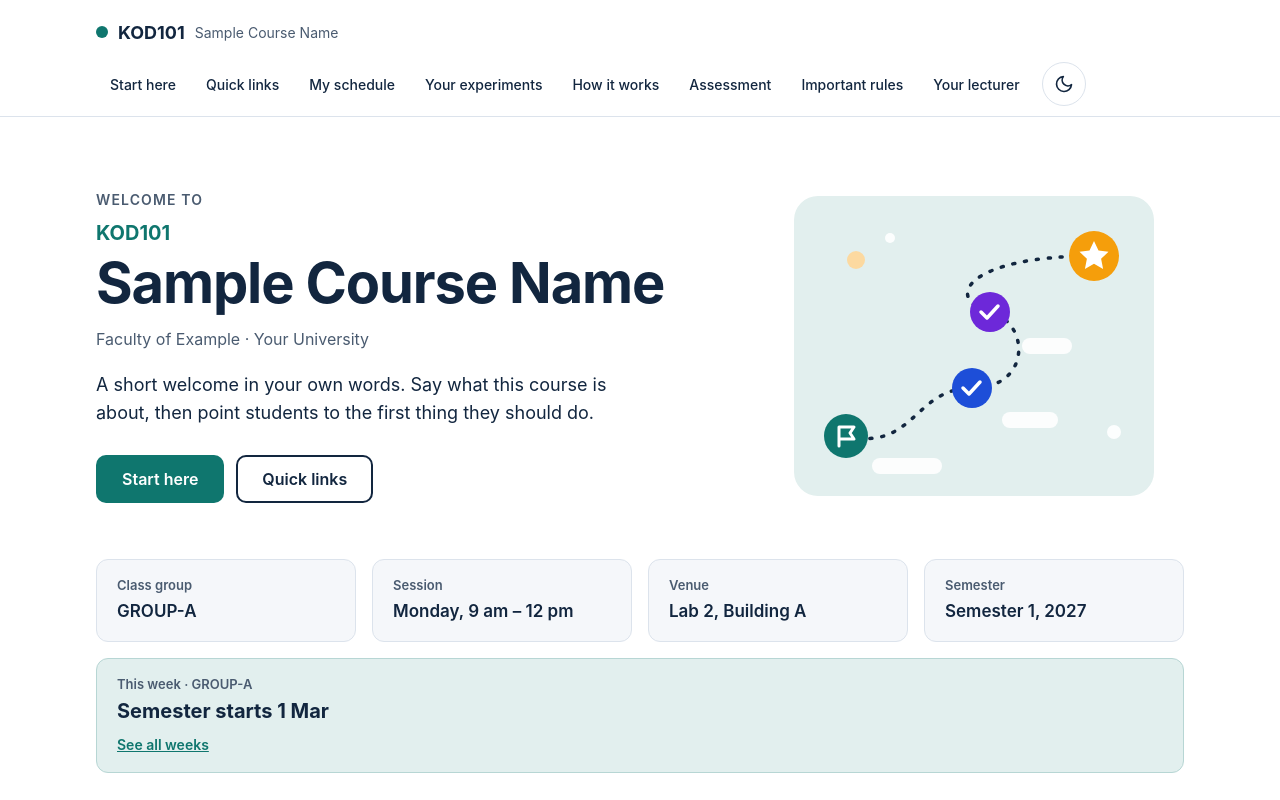
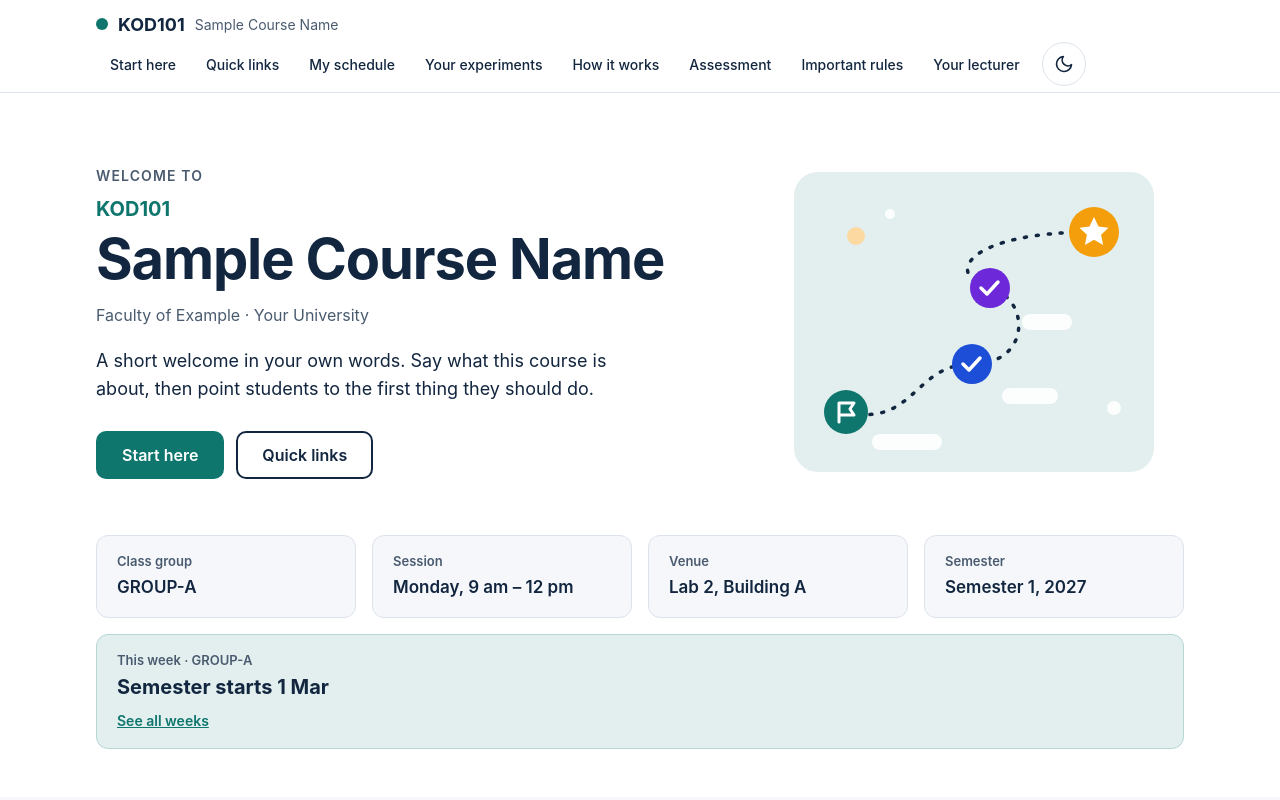
Before and after one commit to rahida1409-maker/course-landing-template, a plain HTML site: page index.html in a window 1280 px wide. Shown: the top 800 px of the page. Drawn offline with Linux system fonts and the light colour scheme.

Commit message:
Update style.css

```diff
--- a/css/style.css
+++ b/css/style.css
@@ -25,8 +25,8 @@ ol,ul{margin:0;padding:0;list-style:none}
 
 /* Top bar */
 .topbar{background:var(--topbar);border-bottom:1px solid var(--line);position:sticky;top:0;z-index:20}
-.nav{max-width:var(--max);margin:0 auto;padding:10px 48px;display:flex;flex-wrap:wrap;align-items:center;justify-content:space-between;gap:8px 16px}
-.brand{display:flex;align-items:center;gap:10px;text-decoration:none;color:var(--ink);min-height:44px}
+.nav{max-width:var(--max);margin:0 auto;padding:6px 48px;display:flex;flex-wrap:wrap;align-items:center;justify-content:space-between;gap:0 16px}
+.brand{display:flex;align-items:center;gap:10px;text-decoration:none;color:var(--ink);min-height:36px}
 .brand i{display:inline-block;width:12px;height:12px;border-radius:6px;background:var(--accent)}
 .brand b{font-family:var(--head);font-size:18px}
 .brand small{font-size:14px;color:var(--muted)}
```
